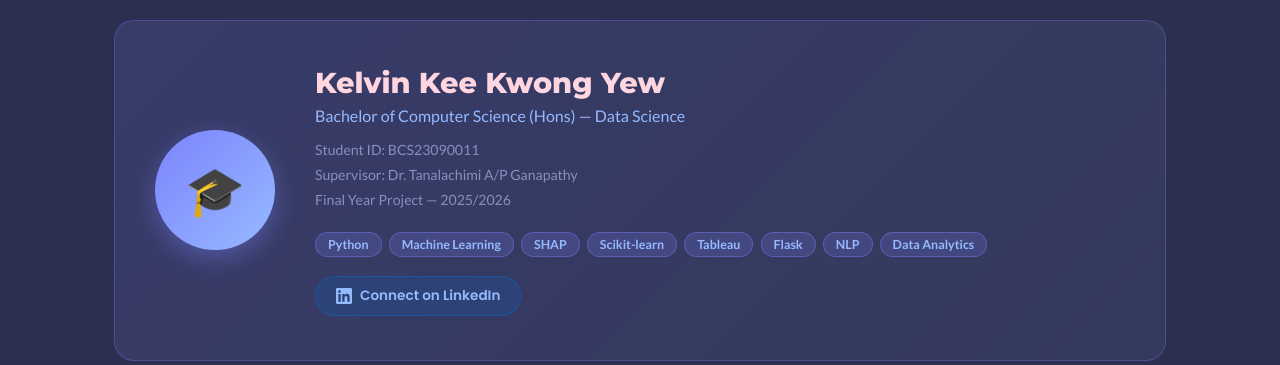
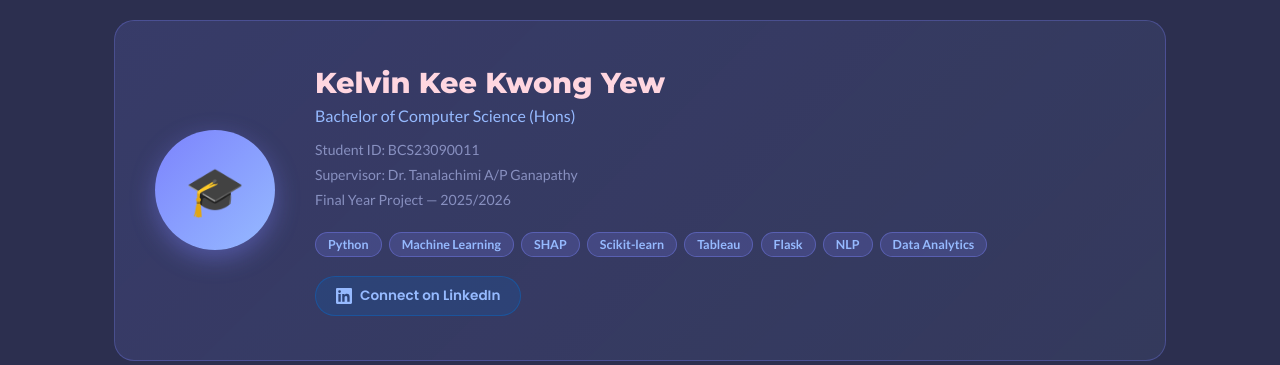
Before and after one commit to BCS23090011/Final_Year_Project, a Flask app: page /about in a window 1280 px wide. Shown: the part 311-676 px from the top of the page. Run offline with Flask 3, Linux system fonts and the light colour scheme.

Commit message:
remove_ds

```diff
--- a/templates/about.html
+++ b/templates/about.html
@@ -218,7 +218,7 @@
     <div class="avatar">🎓</div>
     <div class="about-info">
       <h2>Kelvin Kee Kwong Yew</h2>
-      <div class="subtitle">Bachelor of Computer Science (Hons) — Data Science</div>
+      <div class="subtitle">Bachelor of Computer Science (Hons)</div>
       <div class="meta">
         Student ID: BCS23090011<br>
         Supervisor: Dr. Tanalachimi A/P Ganapathy<br>
```
